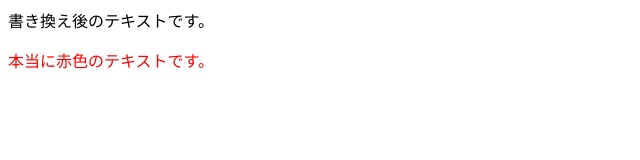
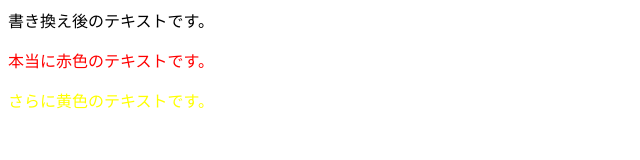
Before and after one commit to M93hina/rd-test, a plain HTML site: page index.html in a window 1280 px wide. Shown: the whole page, without its empty margins (0-640 px from the left). Drawn offline with Linux system fonts and the light colour scheme.

Commit message:
add yellow text

```diff
--- a/index.html
+++ b/index.html
@@ -8,4 +8,5 @@
     書き換え後のテキストです。
  </body>
   <p style="color:red">本当に赤色のテキストです。</p>
+  <p style="color:yellow">さらに黄色のテキストです。</p>
 </html>
```
